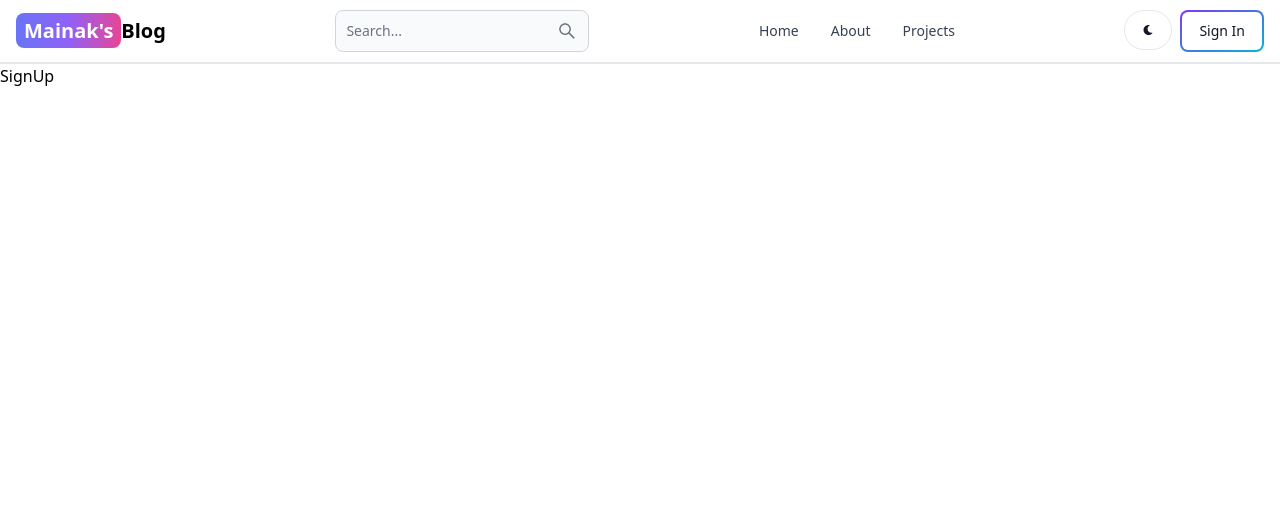
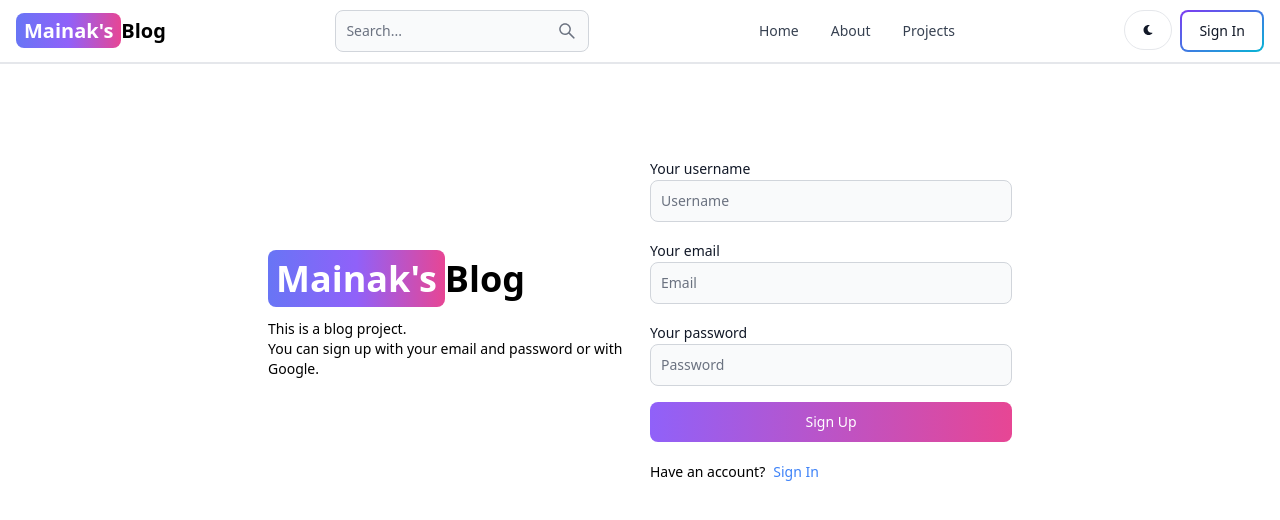
Before and after one commit to StarkTony2056/blogging-app, a React (Vite) app in the folder client/: page /sign-up in a window 1280 px wide. Shown: the top 520 px of the page. Built offline with nearby package versions, Linux system fonts and the light colour scheme.

Commit message:
Completed sign up page UI

```diff
--- a/client/src/pages/SignUp.jsx
+++ b/client/src/pages/SignUp.jsx
@@ -1,7 +1,47 @@
-import React from 'react'
+import { Button, Label, TextInput } from 'flowbite-react'
+import {Link} from 'react-router-dom'
 
 export default function SignUp() {
   return (
-    <div>SignUp</div>
+    <div className="min-h-screen mt-20">
+      <div className="flex p-3 max-w-3xl mx-auto flex-col md:flex-row md:items-center gap-5">
+        {/* left */}
+        <div className="flex-1">
+        <Link to='/' className='font-bold dark:text-white text-4xl'>
+          <span className='px-2 py-1 bg-gradient-to-r from-indigo-500 via-purple-500 to-pink-500 rounded-lg text-white'>Mainak's</span>
+          Blog
+        </Link>
+        <p className='text-sm mt-5'>
+          This is a blog project. <br/> You can sign up with your email and password or with Google.
+        </p>
+        </div>
+        {/* right */}
+        <div className="flex-1">
+          <form className='flex flex-col gap-4'>
+            <div className="">
+              <Label value='Your username' />
+              <TextInput type='text' placeholder='Username' id='username' />
+            </div>
+            <div className="">
+              <Label value='Your email' />
+              <TextInput type='text' placeholder='Email' id='email' />
+            </div>
+            <div className="">
+              <Label value='Your password' />
+              <TextInput type='text' placeholder='Password' id='password' />
+            </div>
+            <Button gradientDuoTone='purpleToPink' type='submit'>
+              Sign Up
+            </Button>
+          </form>
+          <div className="flex gap-2 text-sm mt-5">
+            <span>Have an account?</span>
+            <Link to='/sign-in' className='text-blue-500'>
+              Sign In
+            </Link>
+          </div>
+        </div>
+      </div>
+    </div>
   )
 }
```
